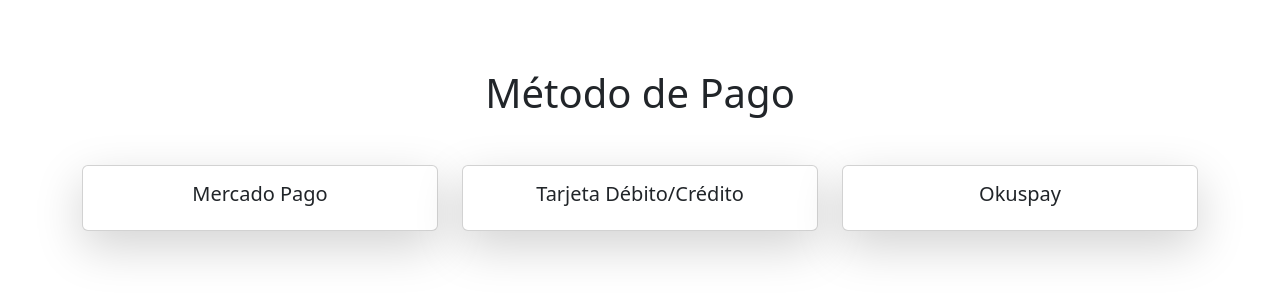
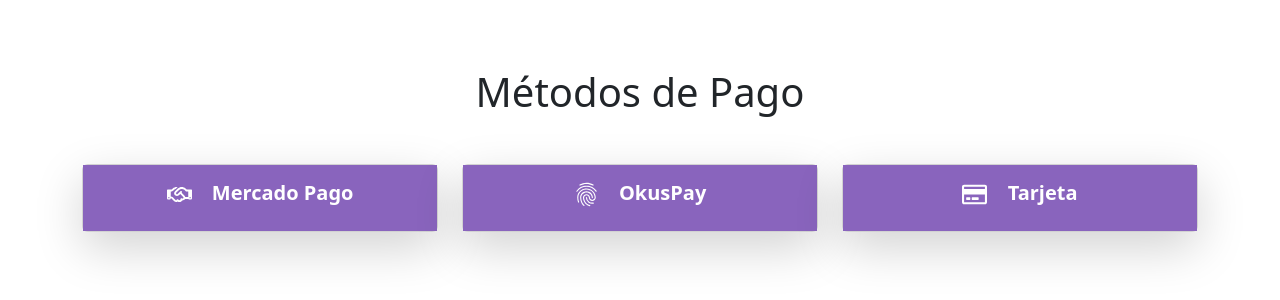
Before and after one commit to Ramasalerno/okus-pay-interface, a React (Vite) app: page /metodo-pago in a window 1280 px wide. Shown: the part 238-538 px from the top of the page. Built offline with nearby package versions, Linux system fonts and the light colour scheme.

Commit message:
Agrego efectos con Gsap para el componente metodosDePago

```diff
--- a/src/App.css
+++ b/src/App.css
@@ -4,9 +4,7 @@
   align-items: center;
   flex-direction: column;
   height: 100vh;
-  /* Ajusta esta altura según tus necesidades */
   background: #f5f5f5;
-  /* Fondo degradado oscuro */
 }
 
 .start-button {
@@ -22,32 +20,41 @@
   background-color: #8964bd;
   width: 200px;
   text-align: center;
-
-
-  /* background-image: linear-gradient(#ff1cf7 25%, #7200ffe8); */
-  /* -webkit-background-clip: text; */
-  /* background-clip: text; */
-  /* -webkit-text-fill-color: transparent; */
   font-weight: 600;
   cursor: pointer;
 }
 
+.botonSelectorPagos{
+  transition: all 0.3s ease-in-out !important;
+  text-decoration: none;
+  background-color: #8964bd;
+  cursor: pointer;
+}
+
+.botonSelectorPagos h5 {
+  color: white;
+  font-size: 20px;
+  font-weight: bold;
+}
+
+.botonSelectorPagos:hover {
+  background: #4d06b1;
+  color: #fff;
+}
+
 .start-button:hover {
   background: #4d06b1;
-  /* box-shadow: 0px 15px 20px rgba(0, 0, 0, 0.4); */
   color: #fff;
-  /* transform: translateY(-5px); */
-  /* border: 2px solid #fff; */
+}
+
+.aumentoTam{
+  margin-right: 15px;
+  font-size: 25px;
 }
 
 .start-button:active {
-  /* background: #fff; */
-  /* Fondo blanco al hacer clic */
-  /* color: #333; */
   transform: scale(0.9);
-  /* Aumentar ligeramente el tamaño */
-  /* box-shadow: 0px 2px 5px rgba(0, 0, 0, 0.3); */
-  /* Agregar una sombra más pronunciada */
+
 }
 
 /* Estilo general para los botones en el proyecto */
--- a/src/components/MetodoPago.jsx
+++ b/src/components/MetodoPago.jsx
@@ -1,7 +1,24 @@
 import { useNavigate } from 'react-router-dom';
+import { IoFingerPrintOutline } from "react-icons/io5";
+import { FaRegCreditCard } from "react-icons/fa";
+import { FaRegHandshake } from "react-icons/fa6";
+import React, { useRef, useEffect } from 'react';
+import { gsap } from 'gsap';
 
 function MetodoPago() {
     const navigate = useNavigate();
+    const headingRef = useRef(null);
+    const cardRef = useRef(null);
+
+    useEffect(() => {
+        gsap.fromTo(headingRef.current.children, { opacity: 0 }, { opacity: 1, duration: 1, stagger: 0.35 })
+          .then(() => {
+            // Una vez que termina la animación del título, activamos el efecto hover en la tarjeta una sola vez
+            gsap.to(cardRef.current, { scale: 2, duration: 0.1, onComplete: () => {
+              gsap.to(cardRef.current, { scale: 1, duration: 0.5 });
+            } });
+          });
+      }, [headingRef, cardRef]);
 
     const handlePago = (tipoPago) => {
         if (tipoPago === 'okuspay') {
@@ -11,29 +28,34 @@
 
     return (
         <div className="container vh-100 d-flex flex-column justify-content-center">
-            <h1 className="text-center mb-5">Método de Pago</h1>
+            <h1 ref={headingRef} className="text-center mb-5">
+      <span>Métodos</span> <span>de</span> <span>Pago</span>
+    </h1>
             <div className="row">
                 <div className="col-md-4">
                     <div className="card shadow-lg mb-4" onClick={() => handlePago('mercado_pago')}>
-                        <div className="card-body text-center">
-                            <h5 className="card-title">Mercado Pago</h5>
+                        <div className="card-body text-center botonSelectorPagos">
+                            <h5 className="card-title"> <FaRegHandshake className="aumentoTam" /> Mercado Pago</h5>
                         </div>
                     </div>
                 </div>
+
+                <div className="col-md-4">
+        <div ref={cardRef} className="card shadow-lg mb-4" onClick={() => handlePago('okuspay')}>
+          <div className="card-body text-center botonSelectorPagos">
+            <h5 className="card-title"><IoFingerPrintOutline className="aumentoTam" /> OkusPay</h5>
+          </div>
+        </div>
+      </div>
+
                 <div className="col-md-4">
                     <div className="card shadow-lg mb-4" onClick={() => handlePago('tarjeta')}>
-                        <div className="card-body text-center">
-                            <h5 className="card-title">Tarjeta Débito/Crédito</h5>
+                        <div className="card-body text-center botonSelectorPagos">
+                            <h5 className="card-title"><FaRegCreditCard className="aumentoTam" /> Tarjeta</h5>
                         </div>
                     </div>
                 </div>
-                <div className="col-md-4">
-                    <div className="card shadow-lg mb-4" onClick={() => handlePago('okuspay')}>
-                        <div className="card-body text-center">
-                            <h5 className="card-title">Okuspay</h5>
-                        </div>
-                    </div>
-                </div>
+
             </div>
         </div>
     );
```
